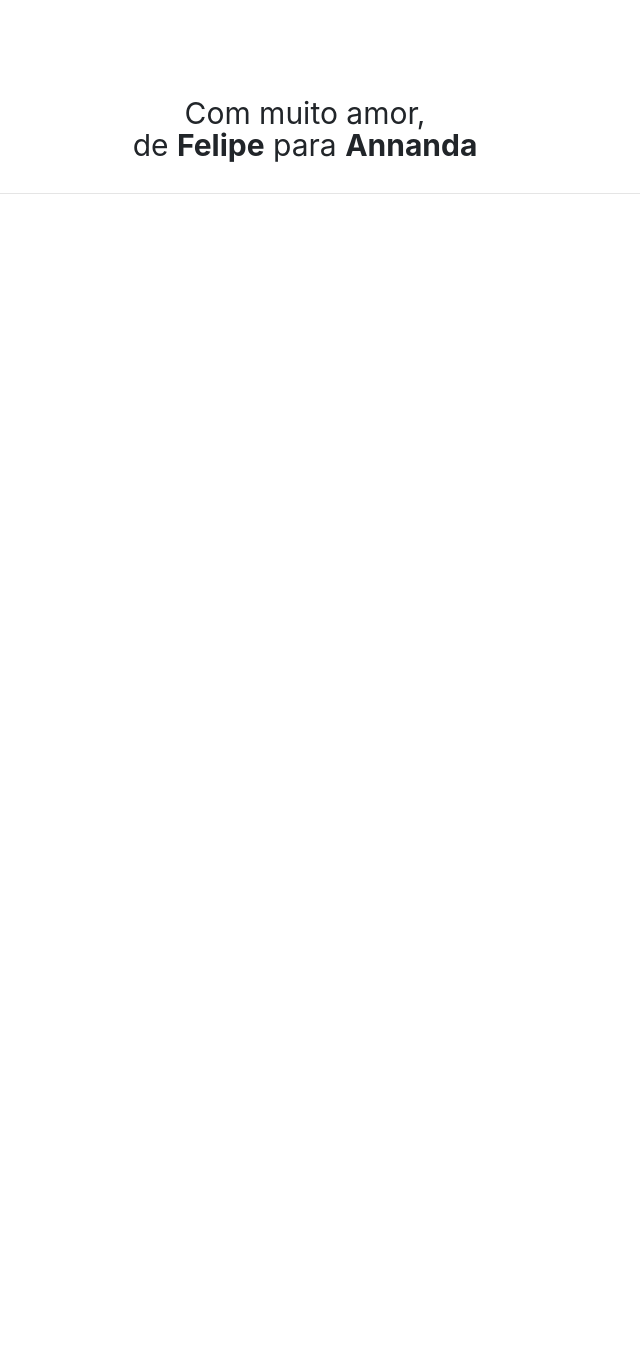
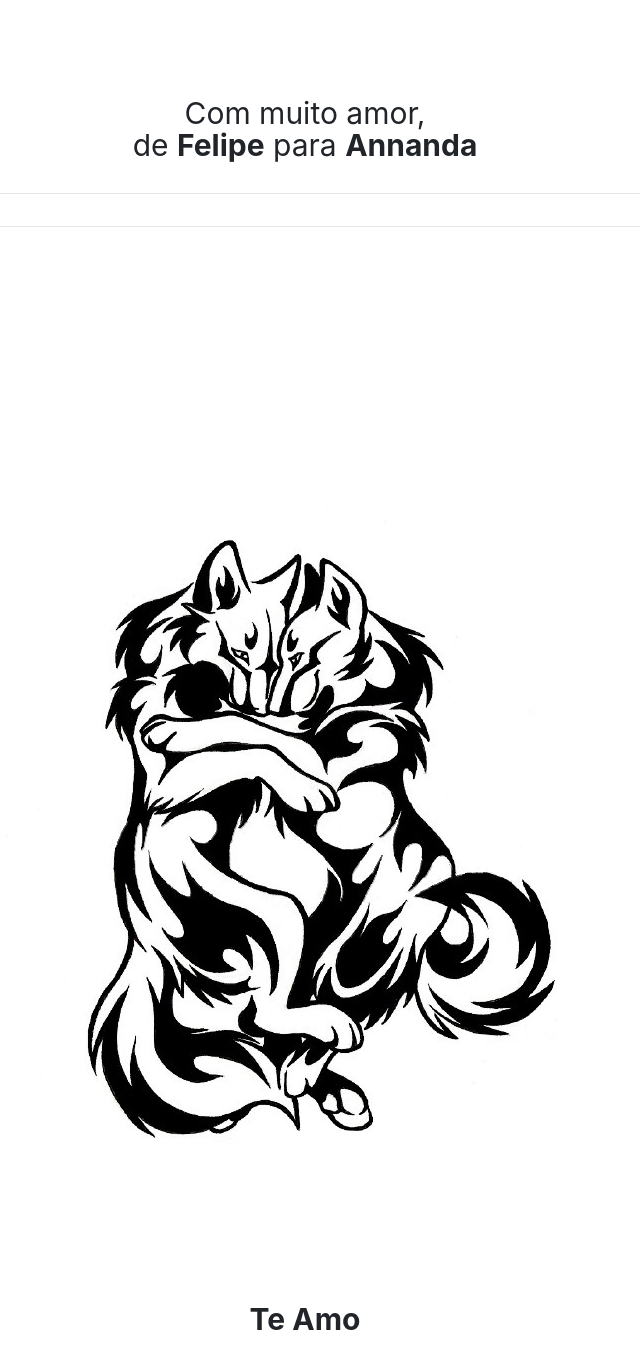
Before and after one commit to arruda/presente_14, a Django app: template presente_14/templates/chat.html in a window 1280 px wide. Shown: the part 1034-2401 px from the top of the page, without its empty margins (335-975 px from the left). Before the commit the page ends 1228 px from the top, so only its background shows below. Run offline with Django 3.2, Linux system fonts and the light colour scheme; the template is opened without the code that fills it, so the values that code supplies are empty; parts of the project's set-up code (start-up, migrations or seed data) failed here and were passed over; some libraries are stand-ins or nearby versions.

Commit message:
colocando img no final e margens 1cm e tamanho a4 (funcionando sem cortar)

```diff
--- a/presente_14/templates/chat.html
+++ b/presente_14/templates/chat.html
@@ -71,6 +71,26 @@
 
 {% endfor %}
 
+    <div class="row indice">
+    </div>
+    <hr/>
+    <div class="row">
+        <div class="col-lg-12">
+          <br/>
+          <br/>
+          <br/>
+          <br/>
+          <br/>
+          <br/>
+          <br/>
+          <img style="display: block; margin-left: auto; margin-right: auto " src="{% static "images/img_capa.jpg" %}"/>
+          <br/>
+          <br/>
+          <br/>
+          <p style="text-align:center;"><strong>Te Amo</strong></p>
+        </div>
+    </div>
+
 {% comment %}
 <div class="row">
     <div class="col-lg-12">
--- a/presente_14/templates/util/bootstrap_h5bp.html
+++ b/presente_14/templates/util/bootstrap_h5bp.html
@@ -35,9 +35,10 @@
           @page  {
             {% comment %}
             page: A4;
+            size: A4;
+            margin: 1cm 2cm 1cm 2cm;
             {% endcomment %}
-            size: letter;
-            margin: 1cm 2cm 1cm 2cm;
+            margin: 1cm 1cm 1cm 1cm;
           }
           .row {
 
```
